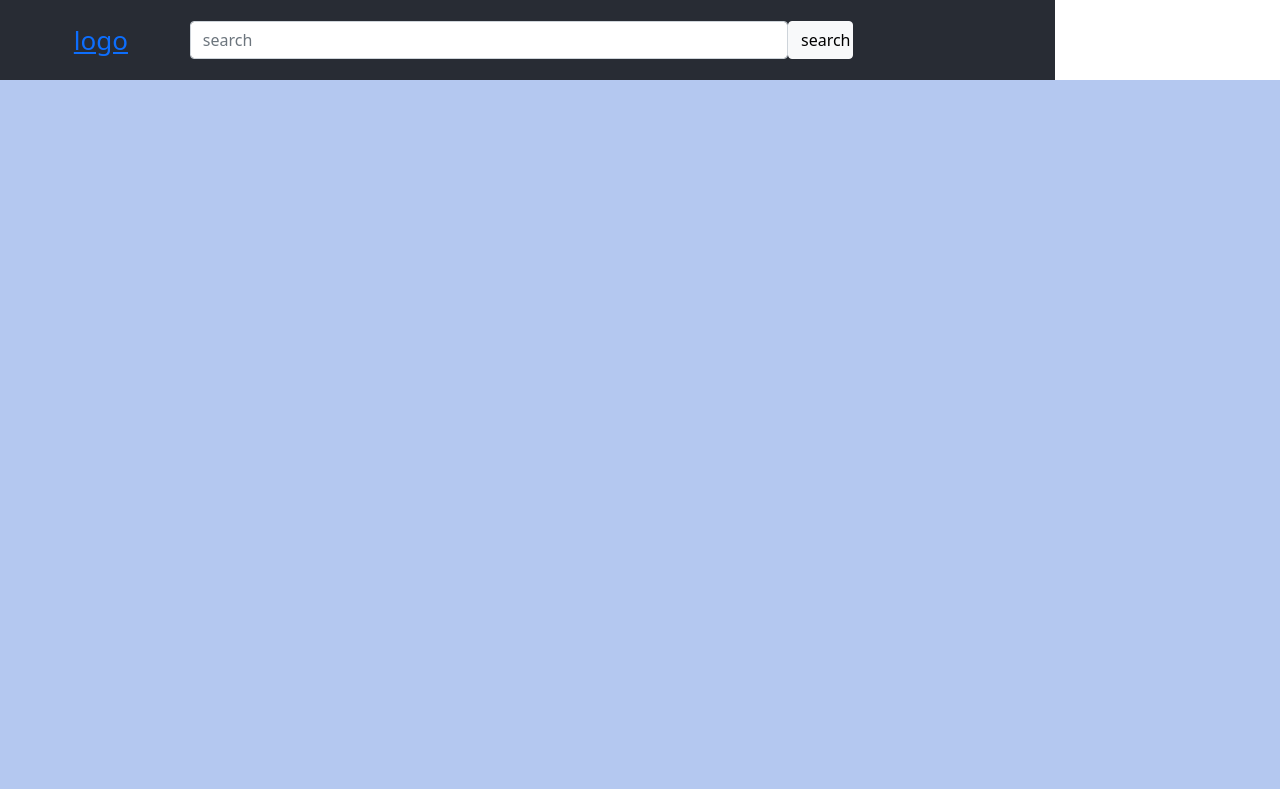
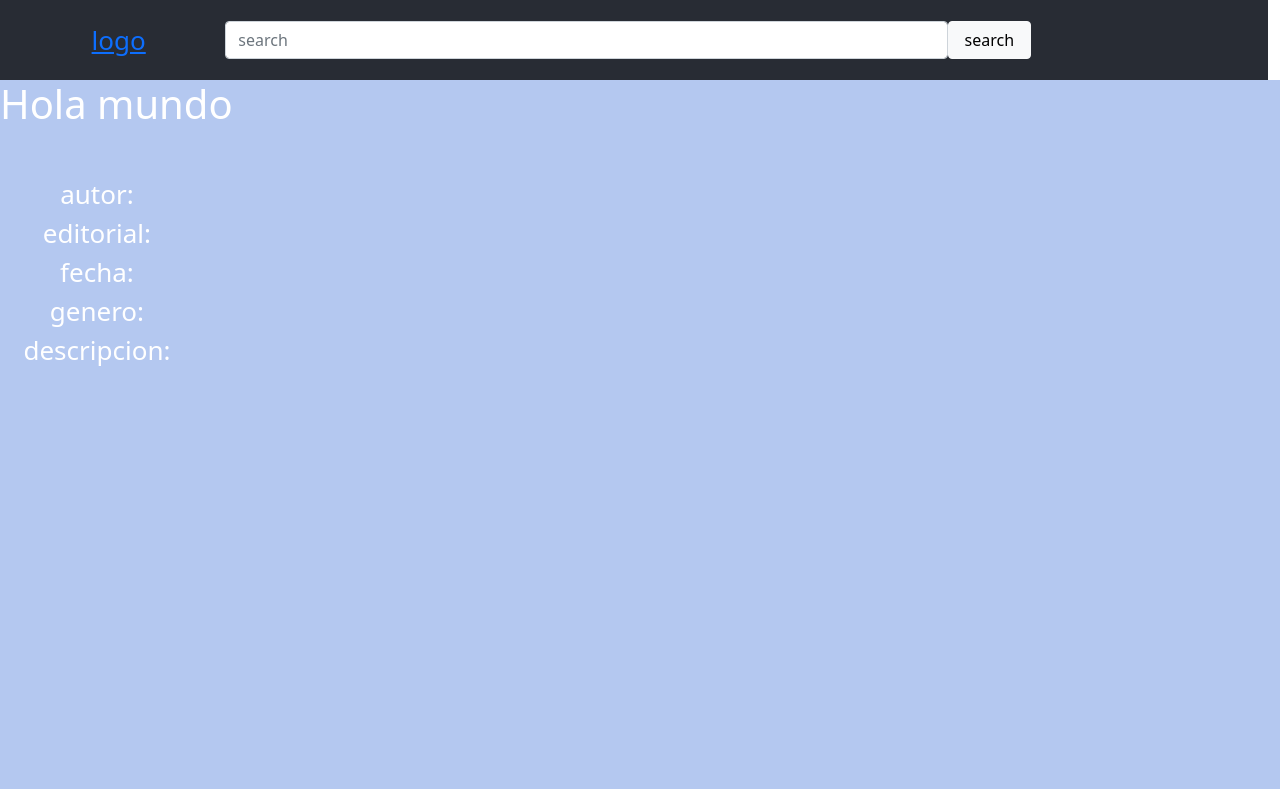
Before and after one commit to GreyVict0ry/bookshelf, a React (Create React App) app: page /books/1 in a window 1280 px wide. Before the commit this address had no page. Built offline with nearby package versions, Linux system fonts and the light colour scheme.

Commit message:
Feature(Bookseller): component that generate booksliders
This component generate booksliders in base a list of Strings

```diff
--- a/src/App.js
+++ b/src/App.js
@@ -1,7 +1,7 @@
 import logo from './logo.svg';
 import './App.css';
 import 'bootstrap/dist/css/bootstrap.min.css';
-import SliderBook from './components/sliderBook';
+import Bookseller from './components/bookseller';
 import SearchArea from './components/searchArea';
 import bookService from './services/bookService';
 import DetailsBook from './components/detailsBook';
@@ -9,20 +9,11 @@ import { BrowserRouter as Router, Routes as Switch,  Route,  Link } from "react-
 
 let genders = ["Romance", "Aventura", "Action"]
 
-function bookseller(array) {
-  let listSliders = [];
-  for (let i = 0; i < array.length; i++) {
-    listSliders.push(<div>{genders[i]}</div>);
-    listSliders.push(<div className="col-12"><SliderBook gender={genders[i]}/></div>);
-  }
-  return listSliders;
-}
-
 function App() {
   return (
     <Router>
       <div className="App">
-        <header className="App-header row col-10">
+        <header className="App-header row col-12">
             {/* verificar-> */}
             <a className="col-2" href="/" onClick={testeo}>logo</a>
             <SearchArea className="col-8"/>
@@ -30,10 +21,10 @@ function App() {
         </header>
         <main className="App-body">
           <Switch>
-            <Route path="/" element={bookseller(genders)}/>
-            <Route path="/books/:idBook " element={()=>{
-              return <DetailsBook/>
-            }}/>
+            <Route path="/" element={<Bookseller key={"BS000001"}
+                                                  genderslist={genders}/>}/>
+            {/* <Route path="/books/:key" element={<DetailsBook key="1" title="test" author="test" publisher="test" publishedDate="test" categories="test" description="test"/>}/> */}
+            <Route path="/books/:key" element={<DetailsBook/>}/>
           </Switch>
         </main>
       </div>
--- /dev/null
+++ b/src/components/bookseller.jsx
@@ -0,0 +1,21 @@
+import react, { Component } from "react";
+import SliderBook from "./sliderBook";
+import 'bootstrap/dist/css/bootstrap.min.css';
+
+export function bookseller(array){
+
+    let listSliders = [];
+    for (let i = 0; i < array.length; i++) {
+      listSliders.push(<div>{array[i]}</div>);
+      listSliders.push(<div className="col-12"><SliderBook gender={array[i]}/></div>);
+    }
+    return listSliders;
+}
+
+class Bookseller extends Component{
+  render(){
+    return(bookseller(this.props.genderslist));
+  }
+}
+
+export default Bookseller;
--- a/src/components/detailsBook.js
+++ b/src/components/detailsBook.js
@@ -2,18 +2,18 @@ import { Link } from "react-router-dom";
 
 
 //Create the complement who contain the relevant book's information
-export function DetailsBook(){
+export function DetailsBook(props){
     return(
         <div>
             <h1>Hola mundo</h1>
             <img src=""/>
             <div className="col-10">
-                <div>{this.props.title}</div>
-                <div>autor: {this.props.author}</div>
-                <div>editorial: {this.props.publisher}</div>
-                <div>fecha: {this.props.publishedDate}</div>
-                <div>genero: {this.props.categories}</div>
-                <div>descripcion: {this.props.description}</div>
+                <div>{props.title}</div>
+                <div>autor: {props.author}</div>
+                <div>editorial: {props.publisher}</div>
+                <div>fecha: {props.publishedDate}</div>
+                <div>genero: {props.categories}</div>
+                <div>descripcion: {props.description}</div>
             </div>
         </div>
     )
```
